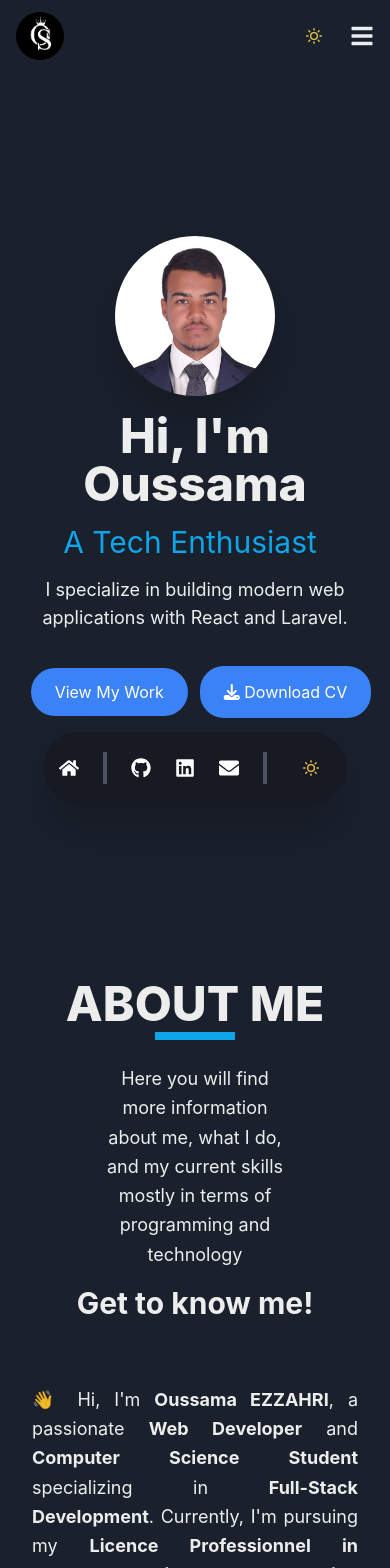
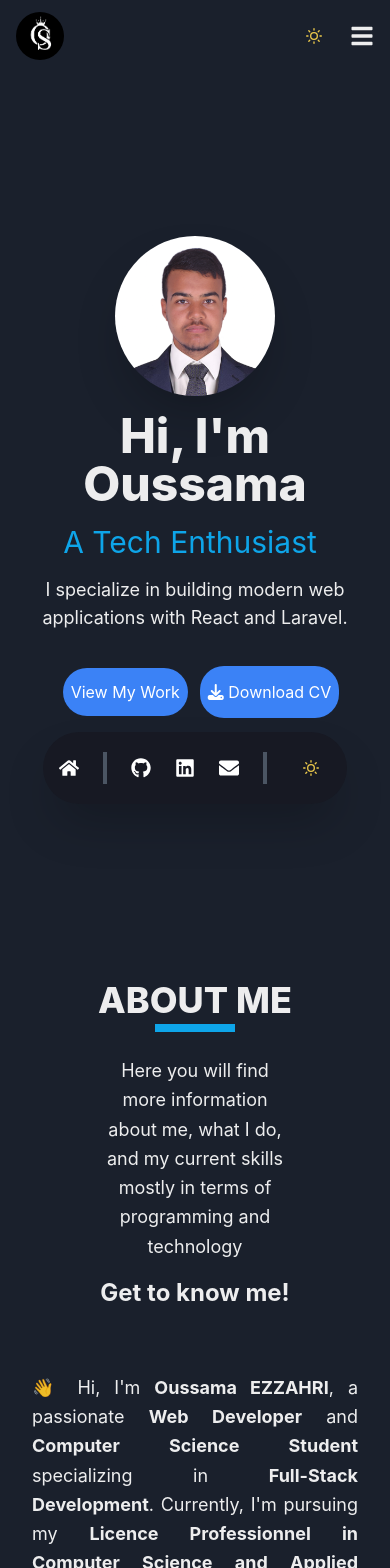
Before and after one commit to OussEzza/My-Portfolio, a React (Create React App) app: page / in a window 390 px wide. Shown: the top 1568 px of the page. Built offline with nearby package versions, Linux system fonts and the light colour scheme.

Commit message:
Update !

```diff
--- a/src/App.js
+++ b/src/App.js
@@ -44,7 +44,7 @@ function MainPage() {
         <ContactPage />
       </div>
       <ActionBar />
-      <footer className="py-8 bg-gray-800 text-white text-center">
+      <footer className="pt-4 pb-2 bg-gray-800 text-white text-center">
         <p>&copy; 2025 Oussama EZZAHRI. All Rights Reserved.</p>
       </footer>
     </>
--- a/src/components/AboutPage.jsx
+++ b/src/components/AboutPage.jsx
@@ -36,7 +36,7 @@ export default function AboutPage() {
 
   return (
     <div className="flex flex-col items-center justify-center 2xl:px-30 py-16">
-      <h1 className="text-5xl font-extrabold text-center mb-1">ABOUT ME</h1>
+      <h1 className="text-4xl md:text-5xl font-extrabold text-center mb-1">ABOUT ME</h1>
       <div className="w-20 h-2 bg-sky-500 mb-6"></div>
       <p className="text-lg md:text-xl w-1/2 text-center leading-relaxed">
         Here you will find more information about me, what I do, and my current
@@ -46,7 +46,7 @@ export default function AboutPage() {
       <div className="grid grid-cols-1 md:grid-cols-2 gap-12 lg:p-8 rounded-lg">
         {/* Left Column */}
         <div className="flex flex-col items-center p-4 md:p-8">
-          <h2 className="text-3xl font-bold text-center md:text-left mb-4">
+          <h2 className="text-2xl md:text-3xl font-bold text-center md:text-left mb-4">
             Get to know me!
           </h2>
           <div className="justify-start items-center md:items-start py-8">
@@ -97,7 +97,7 @@ export default function AboutPage() {
         </div>
         {/* Right Column */}
         <div className="flex flex-col items-center justify-center p-4">
-          <h2 className="text-3xl font-bold text-center mb-6">
+          <h2 className="text-2xl md:text-3xl font-bold text-center mb-6">
             Skills and Tools i use
           </h2>
           <SimpleGrid columns={{ base: 2, xl: 3, "2xl": 4 }} spacing={6}>
--- a/src/components/ContactPage.jsx
+++ b/src/components/ContactPage.jsx
@@ -16,7 +16,7 @@ export default function ContactPage() {
 
   return (
     <div className="flex flex-col items-center justify-center px-4 sm:px-8 md:px-16 lg:px-32 xl:px-30 py-12 md:py-16">
-      <h1 className="text-4xl sm:text-5xl font-extrabold text-center mb-2">
+      <h1 className="text-3xl sm:text-5xl font-extrabold text-center mb-2">
         CONTACT ME
       </h1>
       <div className="w-16 sm:w-20 h-2 bg-sky-500 mb-6"></div>
--- a/src/components/EducationPage.jsx
+++ b/src/components/EducationPage.jsx
@@ -35,7 +35,7 @@ const experienceData = [
 const EducationPage = () => {
   return (
     <div className="flex flex-col items-center justify-center px-4 2xl:px-30 py-16">
-      <h1 className="text-5xl font-extrabold text-center mb-1">EDUCATION & EXPERIENCE</h1>
+      <h1 className="text-3xl md:text-5xl font-extrabold text-center mb-1">EDUCATION & EXPERIENCE</h1>
       <div className="w-20 h-2 bg-sky-500 mb-6"></div>
       <p className="text-lg md:text-xl w-1/2 text-center leading-relaxed">
         Below are my educational background and professional experiences.
--- a/src/components/HomePage.jsx
+++ b/src/components/HomePage.jsx
@@ -12,7 +12,7 @@ export default function HomePage() {
         className="w-40 h-40 rounded-full mb-4 border-4 border-blue-500 shadow-2xl"
       />
 
-      <h1 className="text-5xl md:text-5xl font-extrabold mb-4">
+      <h1 className="text-5xl font-extrabold mb-4">
         Hi, I'm Oussama
       </h1>
 
@@ -37,13 +37,13 @@ export default function HomePage() {
 
       <div className="my-6">
         <Link to="projects" smooth={true} duration={100}>
-          <button className="m-3 px-6 py-3 rounded-3xl bg-blue-500 text-white hover:bg-blue-600 transition-all">
+          <button className="m-3 px-2 md:px-6 py-3 rounded-3xl bg-blue-500 text-white hover:bg-blue-600 transition-all">
             View My Work
           </button>
         </Link>
 
         <a
-          className="px-6 py-4 rounded-3xl bg-blue-500 text-white hover:bg-blue-600 transition-all"
+          className="px-2 md:px-6 py-4 rounded-3xl bg-blue-500 text-white hover:bg-blue-600 transition-all"
           href="EZZAHRI-Oussama-cv.pdf"
           download
         >
--- a/src/components/ProjectsPage.jsx
+++ b/src/components/ProjectsPage.jsx
@@ -87,7 +87,7 @@ export default function ProjectsPage() {
   return (
     <>
       <div className="flex flex-col items-center justify-center px-4 py-16">
-        <h1 className="text-5xl font-extrabold text-center mb-1">PROJECTS</h1>
+        <h1 className="text-3xl md:text-5xl font-extrabold text-center mb-1">PROJECTS</h1>
         <div className="w-20 h-2 bg-sky-500 mb-6"></div>
         <p className="text-lg md:text-xl w-1/2 text-center leading-relaxed">
           Here you will find some of the personal and school projects that I
```
